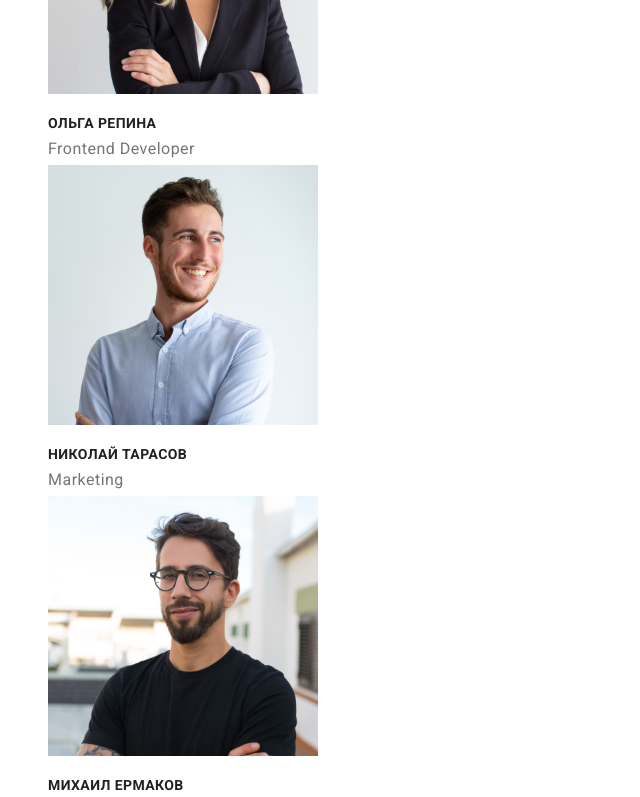
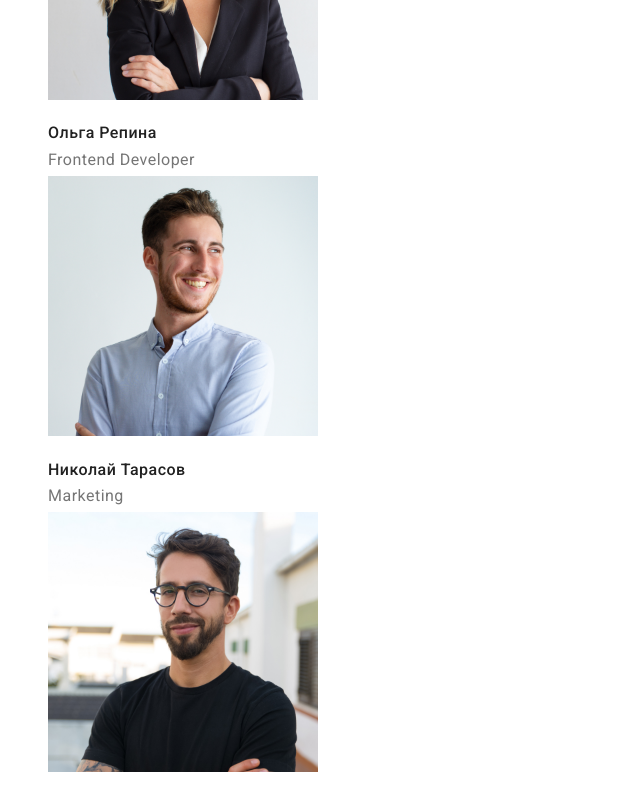
Before and after one commit to TaraniukD/goit-markup-hw-02, a plain HTML site: page index.html in a window 1280 px wide. Shown: the part 2380-3177 px from the top of the page, without its empty margins (0-640 px from the left). Drawn offline with Linux system fonts and the light colour scheme.

Commit message:
h3 співробітники, шрифт кнопок, перехід на студія

```diff
--- a/css/styles.css
+++ b/css/styles.css
@@ -119,6 +119,13 @@ cursor: pointer;
     line-height: 1.2px;
     letter-spacing: 0.03em;
 }
+.team-title {
+    color: var(--title-text-color);
+    font-weight: 500;
+        font-size: 16px;
+        line-height: 1.2;
+        letter-spacing: 0.03em;
+}
 .team-text {
     color: var(--prymary-text-color);
         font-weight: 400;
@@ -156,6 +163,7 @@ cursor: pointer;
 .portfolio-nav .button {
     color: var(--title-text-color);
     background-color: #F5F4FA;
+    font-family: inherit;
     font-weight: 500;
         font-size: 16px;
         line-height: 1.6;
--- a/index.html
+++ b/index.html
@@ -14,9 +14,9 @@
 <body>
  <header>
     <nav>
-        <a href="" lang="en" class="logo">Web<span class="logo-part">Studio</span></a>
+        <a href="./index.html" lang="en" class="logo">Web<span class="logo-part">Studio</span></a>
         <ul class="site-nav list">
-            <li><a href="" class="link current">Студия</a> </li>
+            <li><a href="./index.html" class="link current">Студия</a> </li>
             <li><a href="./portfolio.html" class="link">Портфолио</a> </li>
             <li><a href="" class="link">Контакты</a> </li>
         </ul>
@@ -86,33 +86,33 @@
     <!--Наша команда-->
     <section class="section">
         <h2 class="section-title">Наша команда</h2>
-        <ul class="feature-list list">
+        <ul class="list">
         <li>
             <img src="./img/img.jpg" alt="Сотрудник 1"
             width="270"
             height="260">
-            <h3 class="title">Игорь Демьяненко</h3>
+            <h3 class="team-title">Игорь Демьяненко</h3>
             <p lang="en" class="team-text">Product Designer</p>
         </li>
         <li>
             <img src="./img/img1.jpg" alt="Сотрудник 2"
             width="270"
             height="260">
-            <h3 class="title">Ольга Репина</h3>
+            <h3 class="team-title">Ольга Репина</h3>
             <p lang="en" class="team-text">Frontend Developer</p>
         </li>
         <li>
             <img src="./img/img2.jpg" alt="Сотрудник 3"
             width="270"
             height="260">
-            <h3 class="title">Николай Тарасов</h3>
+            <h3 class="team-title">Николай Тарасов</h3>
             <p lang="en" class="team-text">Marketing</p>
         </li>
         <li>
             <img src="./img/img3.jpg" alt="Сотрудник 4"
             width="270"
             height="260">
-            <h3 class="title">Михаил Ермаков</h3>
+            <h3 class="team-title">Михаил Ермаков</h3>
             <p lang="en" class="team-text">UI Designer</p>
         </li>
     </ul>
```
Also changed, not shown: portfolio.html (+2 -2 lines).
